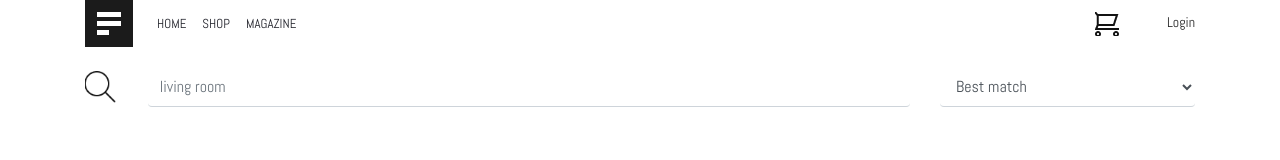
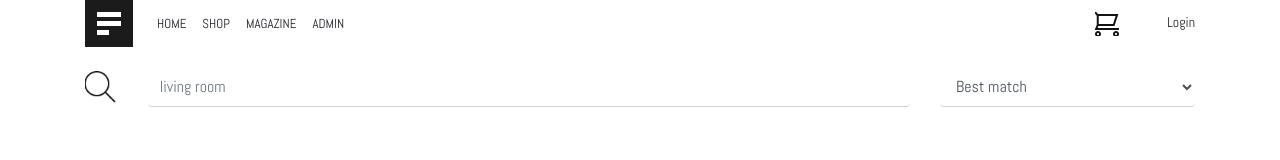
Before and after one commit to ducnv22081999/PR-minimalistic-ecommerce--demo, a React (Create React App) app: page / in a window 1280 px wide. Shown: the top 160 px of the page. Built offline with nearby package versions, Linux system fonts and the light colour scheme; no server answers.

Commit message:
update link navbar

```diff
--- a/src/components/Nav/index.tsx
+++ b/src/components/Nav/index.tsx
@@ -30,19 +30,24 @@ const Nav = () => {
                   style={{ maxHeight: 100 }}
                 >
                   <li className="nav-item menu__item">
-                    <a className="nav-link" href="#">
+                    <Link to="/" className="nav-link">
                       Home
-                    </a>
+                    </Link>
                   </li>
                   <li className="nav-item menu__item">
-                    <a className="nav-link" href="#">
+                    <Link to="/" className="nav-link">
                       Shop
-                    </a>
+                    </Link>
                   </li>
                   <li className="nav-item menu__item">
-                    <a className="nav-link" href="#">
+                    <Link to="/" className="nav-link">
                       Magazine
-                    </a>
+                    </Link>
+                  </li>
+                  <li className="nav-item menu__item">
+                    <Link to="/admin/product" className="nav-link">
+                      Admin
+                    </Link>
                   </li>
                 </ul>
                 <div className="d-flex">
```
